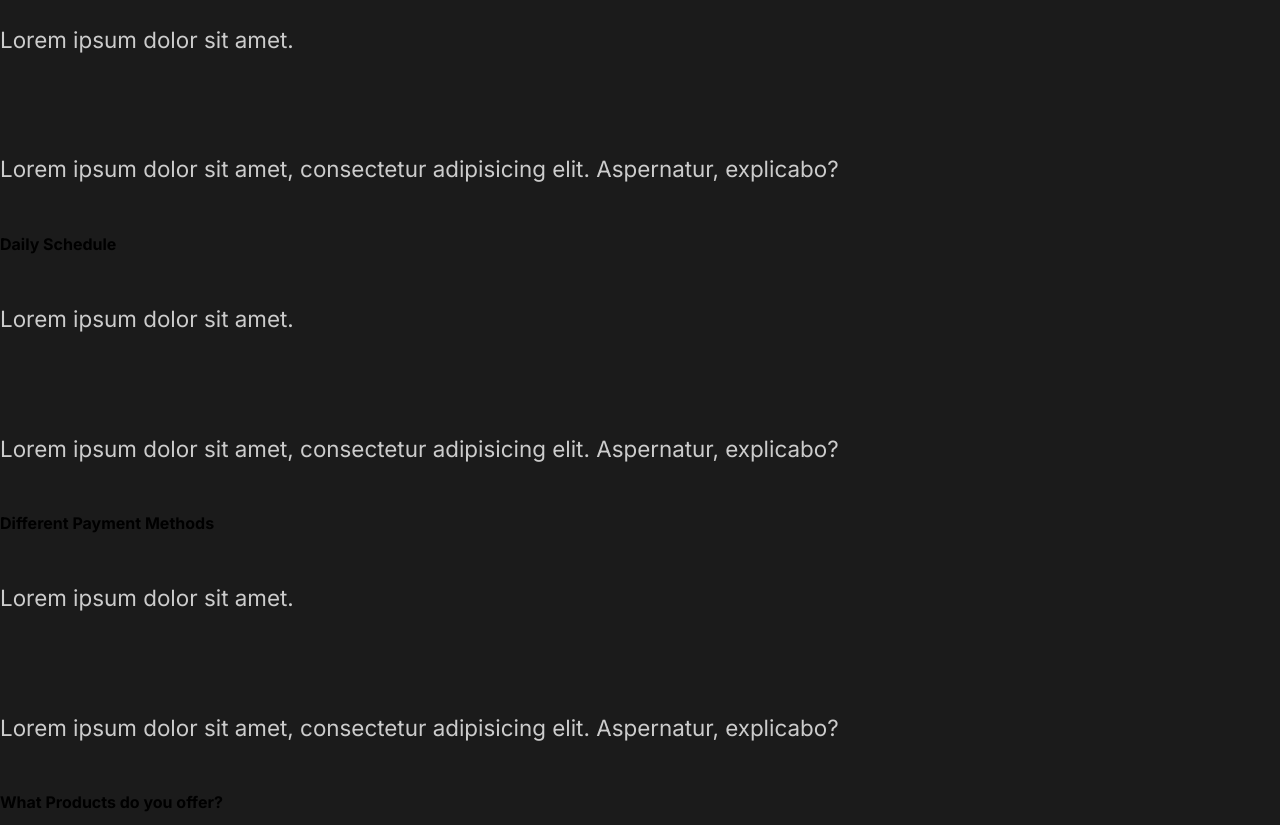
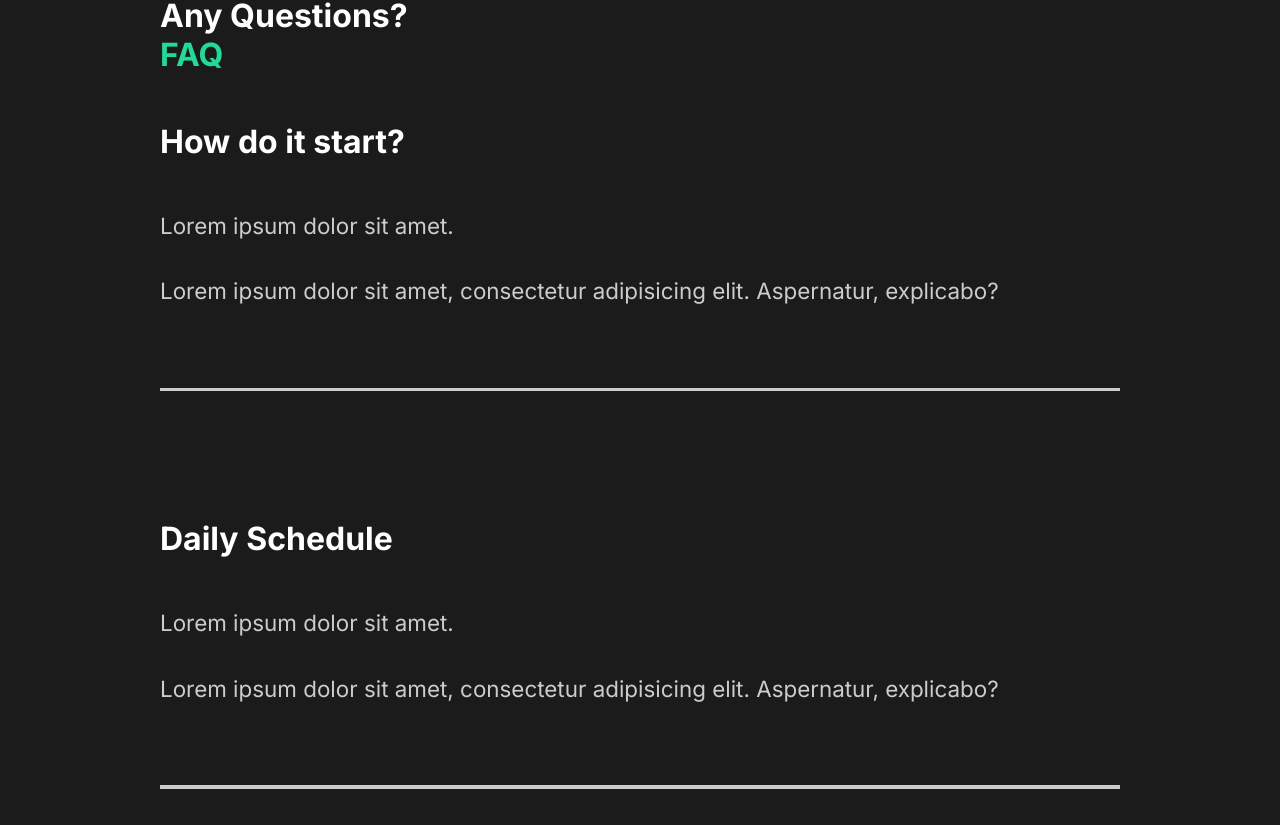
Before and after one commit to rand-singh/react-portfolio-starter, a React (Create React App) app: page / in a window 1280 px wide. Shown: the part 2155-2980 px from the top of the page. Built offline with nearby package versions, Linux system fonts and the light colour scheme.

Commit message:
Styled FAQ section

```diff
--- a/src/components/FaqSection.js
+++ b/src/components/FaqSection.js
@@ -1,35 +1,79 @@
 import React from 'react'
+
+// Styled
+import styled from 'styled-components';
+import { About, Description, Image } from '../styles'
 
 function FaqSection() {
     return (
-        <div className="faq">
-            <h1>Any Questions <span>FAQ</span></h1>
-            <div className="qustion">
+        <Faq>
+            <h1>Any Questions? <span>FAQ</span></h1>
+            <div className="question">
                 <h4>How do it start?</h4>
+                <div className="answer">
                     <p>Lorem ipsum dolor sit amet.</p>
                     <p>Lorem ipsum dolor sit amet, consectetur adipisicing elit. Aspernatur, explicabo?</p>
                 </div>
+                <div className="faq-line"></div>
+            </div>
 
-            <div className="qustion">
+            <div className="question">
                 <h4>Daily Schedule</h4>
+                <div className="answer">
                     <p>Lorem ipsum dolor sit amet.</p>
                     <p>Lorem ipsum dolor sit amet, consectetur adipisicing elit. Aspernatur, explicabo?</p>
                 </div>
+                <div className="faq-line"></div>
+            </div>
 
-            <div className="qustion">
+            <div className="question">
                 <h4>Different Payment Methods</h4>
+                <div className="answer">
                     <p>Lorem ipsum dolor sit amet.</p>
                     <p>Lorem ipsum dolor sit amet, consectetur adipisicing elit. Aspernatur, explicabo?</p>
                 </div>
+                <div className="faq-line"></div>
+            </div>
 
-            <div className="qustion">
+            <div className="question">
                 <h4>What Products do you offer?</h4>
+                <div className="answer">
                     <p>Lorem ipsum dolor sit amet.</p>
                     <p>Lorem ipsum dolor sit amet, consectetur adipisicing elit. Aspernatur, explicabo?</p>
                 </div>
-
+                <div className="faq-line"></div>
             </div>
+        </Faq>
     )
 }
 
+const Faq = styled(About)`
+    display: block;
+
+    span {
+        display: block;
+    }
+
+    h2 {
+        padding-bottom: 2rem;
+        font-weight: lighter;
+    }
+    .faq-line {
+        background: #cccccc;
+        height: 0.2rem;
+        margin: 2rem 0;
+        width: 100%;
+    }
+    .question {
+        padding: 3rem 0;
+        cursor: pointer;
+    }
+    .answer {
+        padding: 2rem 0;
+        p {
+            padding: 1rem 0;
+        }
+    }
+`
+
 export default FaqSection
--- a/src/components/GlobalStyle.js
+++ b/src/components/GlobalStyle.js
@@ -39,6 +39,7 @@
     }
     h4 {
         font-weight: bold;
+        font-size: 2rem;
     }
     span {
         font-weight: bold;
--- a/src/components/ServicesSection.js
+++ b/src/components/ServicesSection.js
@@ -9,7 +9,7 @@
 
 // Styles
 import styled from 'styled-components';
-import { About, Description, Hide, Image  } from '../styles'
+import { About, Description, Image  } from '../styles'
 
 function ServicesSection() {
     return (
```
Lines whose indentation alone changed are shown as unchanged.
